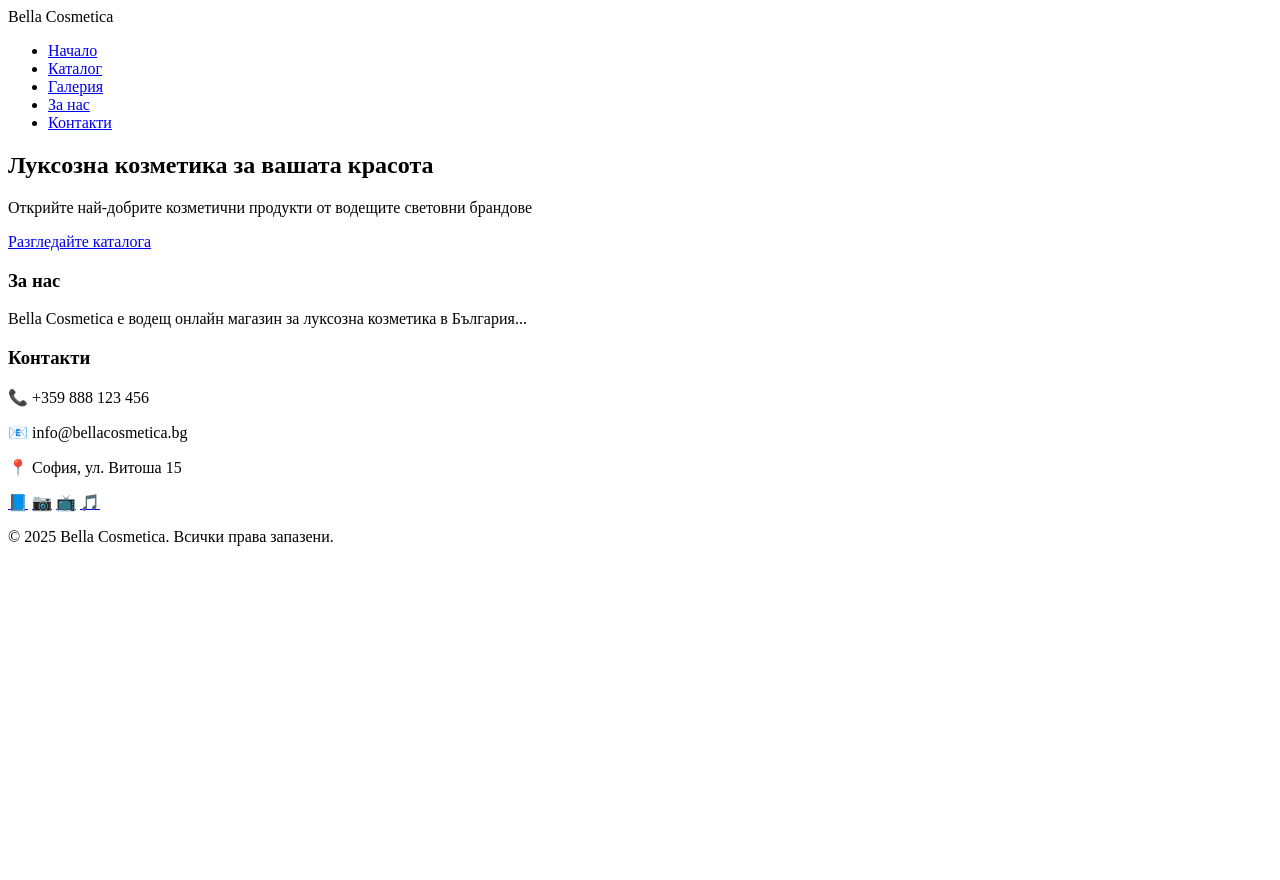
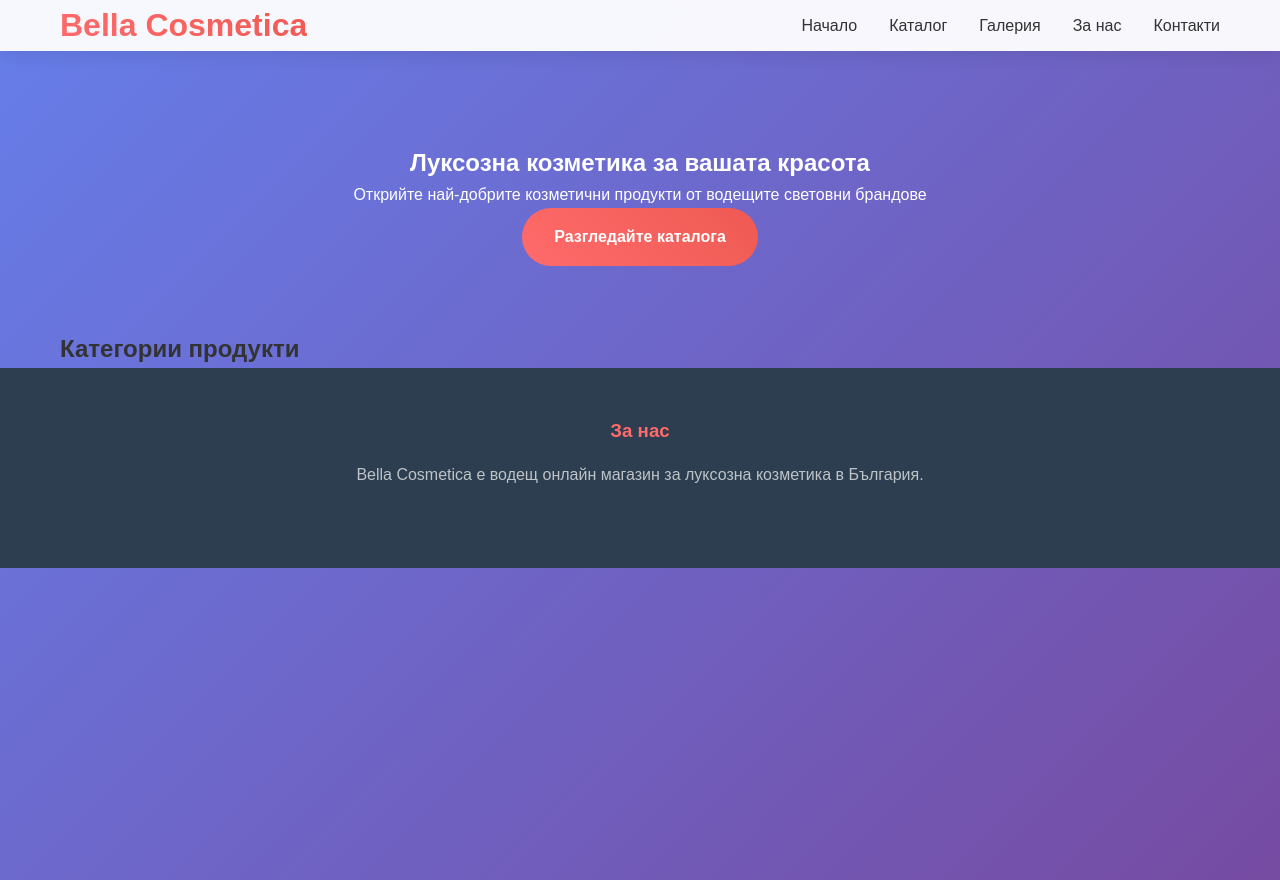
Before and after one commit to Icoo25/ico, a plain HTML site: page index.html in a window 1280 px wide. Before the commit the page ends 800 px from the top, so only its background shows below. Drawn offline with Linux system fonts and the light colour scheme.

Commit message:
Update index.html

```diff
--- a/index.html
+++ b/index.html
@@ -4,30 +4,115 @@
     <meta charset="UTF-8">
     <meta name="viewport" content="width=device-width, initial-scale=1.0">
     <title>Bella Cosmetica - Луксозна козметика онлайн</title>
-    <script>
-    (function() {
-      window.userbirdq = window.userbirdq || [];
-      window.USERBIRD_SITE_ID = 'fqGomITs';
-      var script = document.createElement('script');
-      script.defer = true;
-      script.setAttribute('data-site', window.USERBIRD_SITE_ID);
-      script.src = "https://cdn.userbird.com/analytics.min.js";
-      var currentScript = document.currentScript || document.getElementsByTagName('script')[0];
-      currentScript.parentNode.insertBefore(script, currentScript);
-    })();
-    </script>
-    <script>
-    (function() {
-      window.userbirdq = window.userbirdq || [];
-      window.USERBIRD_SITE_ID = 'ZkZJnBKR';
-      var script = document.createElement('script');
-      script.defer = true;
-      script.setAttribute('data-site', window.USERBIRD_SITE_ID);
-      script.src = "https://cdn.userbird.com/analytics.min.js";
-      var currentScript = document.currentScript || document.getElementsByTagName('script')[0];
-      currentScript.parentNode.insertBefore(script, currentScript);
-    })();
-    </script>
+    <style>
+        * {
+            margin: 0;
+            padding: 0;
+            box-sizing: border-box;
+        }
+
+        body {
+            font-family: 'Arial', sans-serif;
+            line-height: 1.6;
+            color: #333;
+            background: linear-gradient(135deg, #667eea 0%, #764ba2 100%);
+            min-height: 100vh;
+        }
+
+        .container {
+            max-width: 1200px;
+            margin: 0 auto;
+            padding: 0 20px;
+        }
+
+        /* Header */
+        header {
+            background: rgba(255, 255, 255, 0.95);
+            backdrop-filter: blur(10px);
+            position: fixed;
+            top: 0;
+            width: 100%;
+            z-index: 1000;
+            box-shadow: 0 2px 20px rgba(0, 0, 0, 0.1);
+        }
+
+        nav {
+            display: flex;
+            justify-content: space-between;
+            align-items: center;
+            padding: 1rem 0;
+        }
+
+        .logo {
+            font-size: 2rem;
+            font-weight: bold;
+            background: linear-gradient(45deg, #ff6b6b, #ee5a52);
+            -webkit-background-clip: text;
+            -webkit-text-fill-color: transparent;
+            background-clip: text;
+        }
+
+        .nav-links {
+            display: flex;
+            list-style: none;
+            gap: 2rem;
+        }
+
+        .nav-links a {
+            text-decoration: none;
+            color: #333;
+            font-weight: 500;
+            transition: all 0.3s ease;
+        }
+
+        .nav-links a:hover {
+            color: #ff6b6b;
+            transform: translateY(-2px);
+        }
+
+        .hero {
+            margin-top: 80px;
+            padding: 4rem 0;
+            text-align: center;
+            color: white;
+            position: relative;
+            overflow: hidden;
+        }
+
+        .cta-button {
+            display: inline-block;
+            padding: 1rem 2rem;
+            background: linear-gradient(45deg, #ff6b6b, #ee5a52);
+            color: white;
+            text-decoration: none;
+            border-radius: 50px;
+            font-weight: bold;
+        }
+
+        footer {
+            background: #2c3e50;
+            color: white;
+            padding: 3rem 0;
+            text-align: center;
+        }
+
+        .footer-content {
+            display: grid;
+            grid-template-columns: repeat(auto-fit, minmax(250px, 1fr));
+            gap: 2rem;
+            margin-bottom: 2rem;
+        }
+
+        .footer-section h3 {
+            margin-bottom: 1rem;
+            color: #ff6b6b;
+        }
+
+        .footer-section p, .footer-section a {
+            color: #bdc3c7;
+            text-decoration: none;
+        }
+    </style>
 </head>
 <body>
     <header>
@@ -51,49 +136,26 @@
         </div>
     </section>
 
-    <!-- Main content... -->
+    <main>
+        <div class="container">
+            <section id="catalog">
+                <h2 class="section-title">Категории продукти</h2>
+            </section>
+        </div>
+    </main>
 
     <footer>
         <div class="container">
             <div class="footer-content">
                 <div class="footer-section">
                     <h3>За нас</h3>
-                    <p>Bella Cosmetica е водещ онлайн магазин за луксозна козметика в България...</p>
-                </div>
-                <div class="footer-section">
-                    <h3>Контакти</h3>
-                    <p>📞 +359 888 123 456</p>
-                    <p>📧 info@bellacosmetica.bg</p>
-                    <p>📍 София, ул. Витоша 15</p>
+                    <p>Bella Cosmetica е водещ онлайн магазин за луксозна козметика в България.</p>
                 </div>
             </div>
-            <div class="social-links">
-                <a href="#" title="Facebook">📘</a>
-                <a href="#" title="Instagram">📷</a>
-                <a href="#" title="YouTube">📺</a>
-                <a href="#" title="TikTok">🎵</a>
-            </div>
-            <p>&copy; 2025 Bella Cosmetica. Всички права запазени.</p>
         </div>
     </footer>
 
-    <script>
-        // Smooth scrolling for navigation links
-        document.querySelectorAll('a[href^="#"]').forEach(anchor => {
-            anchor.addEventListener('click', function (e) {
-                e.preventDefault();
-                const target = document.querySelector(this.getAttribute('href'));
-                if (target) {
-                    target.scrollIntoView({
-                        behavior: 'smooth',
-                        block: 'start'
-                    });
-                }
-            });
-        });
-    </script>
-
-    <!-- Chat Bot Script -->
+    <!-- Чатбот скрипт -->
     <script type="module" src="https://app-jzj8rykdy3lu.mando.bot/bot.js" defer></script>
 </body>
 </html>
```
